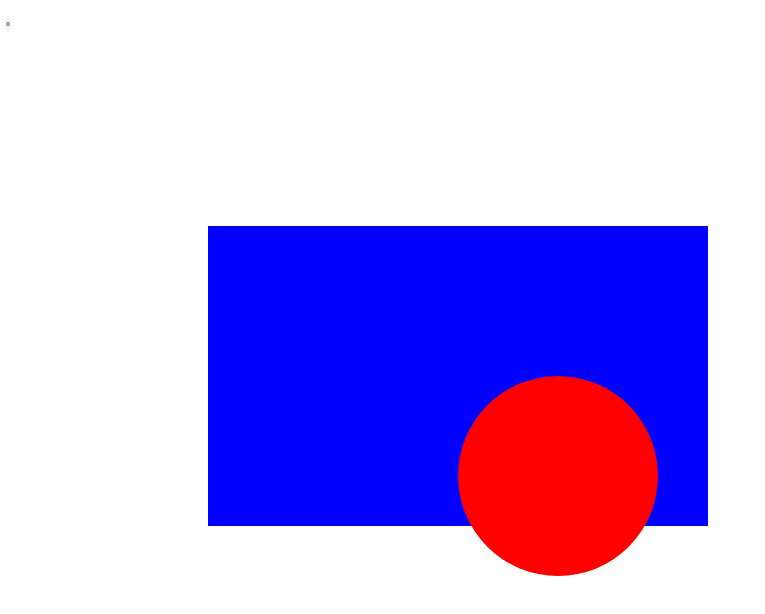
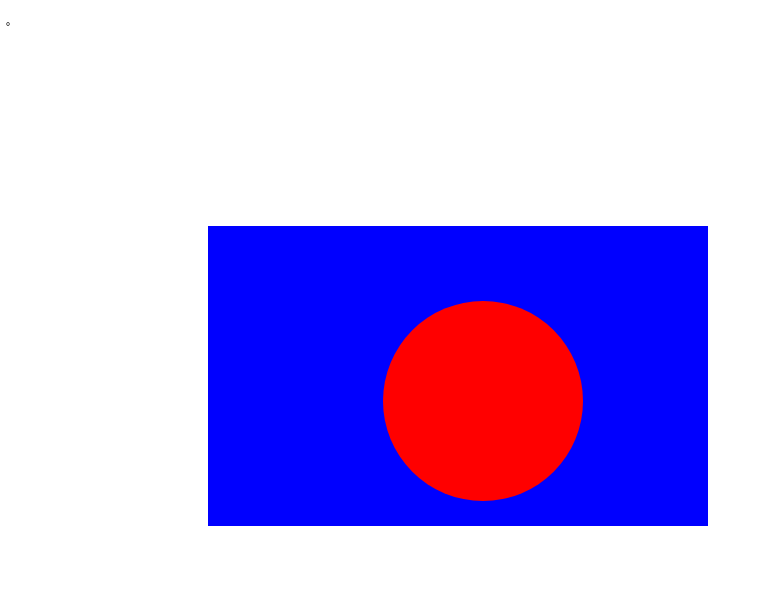
Before and after one commit to Nakulgits/nothing-just-practise-, a plain HTML site: page 7.2 CSS Positioning/index.html in a window 1280 px wide. Shown: the whole page, without its empty margins (0-765 px from the left). Drawn offline with Linux system fonts and the light colour scheme.

Commit message:
Add files via upload
did some changes in the CSS

```diff
--- a/7.2 CSS Positioning/index.html
+++ b/7.2 CSS Positioning/index.html
@@ -14,13 +14,22 @@
 
     }
     /* Write your code here */
-    .red-circle{
+    /* .red-circle{
       position: absolute;
       background-color: red;
       width: 200px;
       height: 200px;
       top: 150px;
       left: 250px;
+      border-radius: 50%;
+    } */
+    .red-circle{
+      position: absolute;
+      background-color: red;
+      width: 200px;
+      height: 200px;
+      top: 25%;
+      left: 35%;
       border-radius: 50%;
     }
   </style>
```
